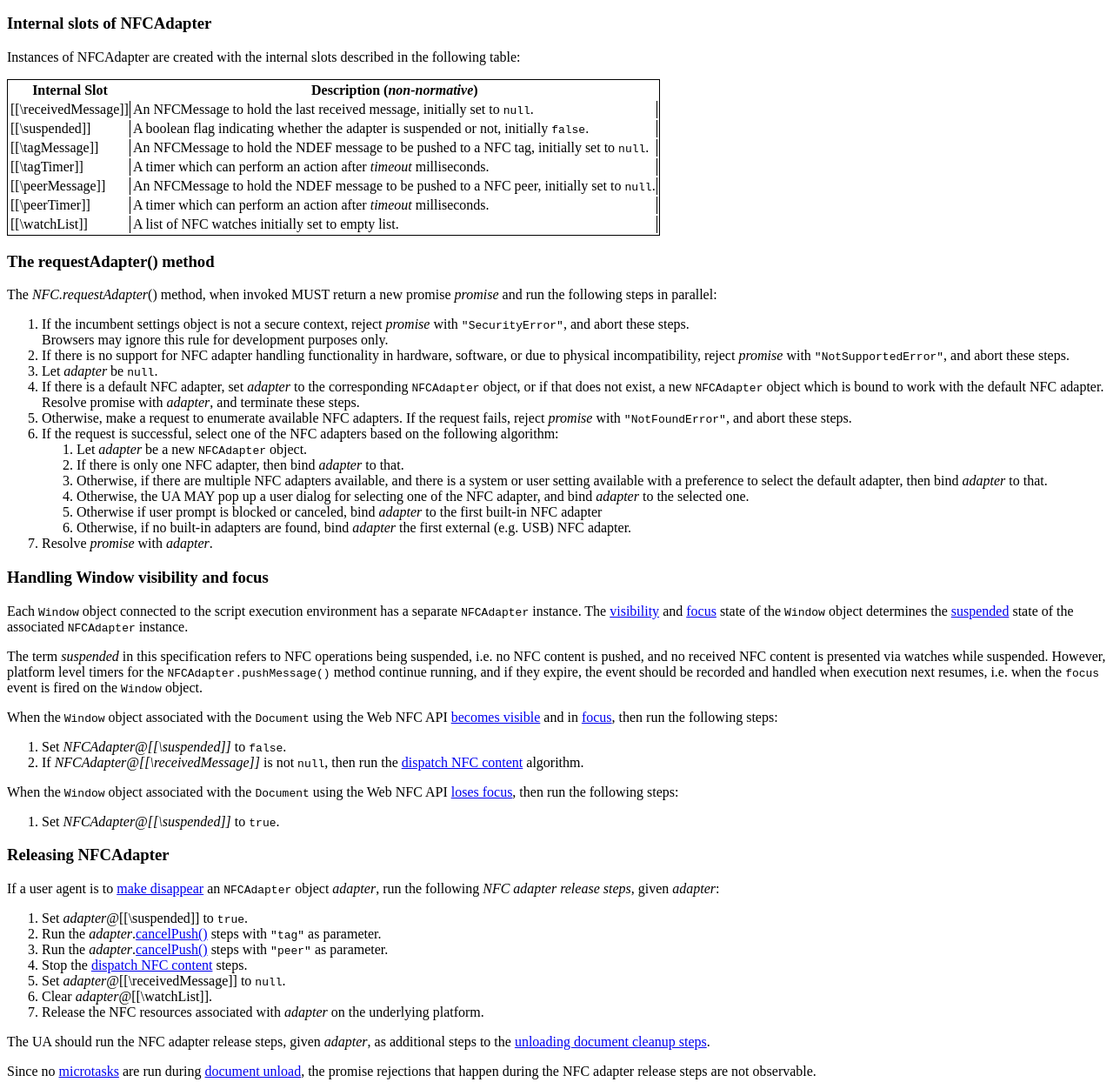
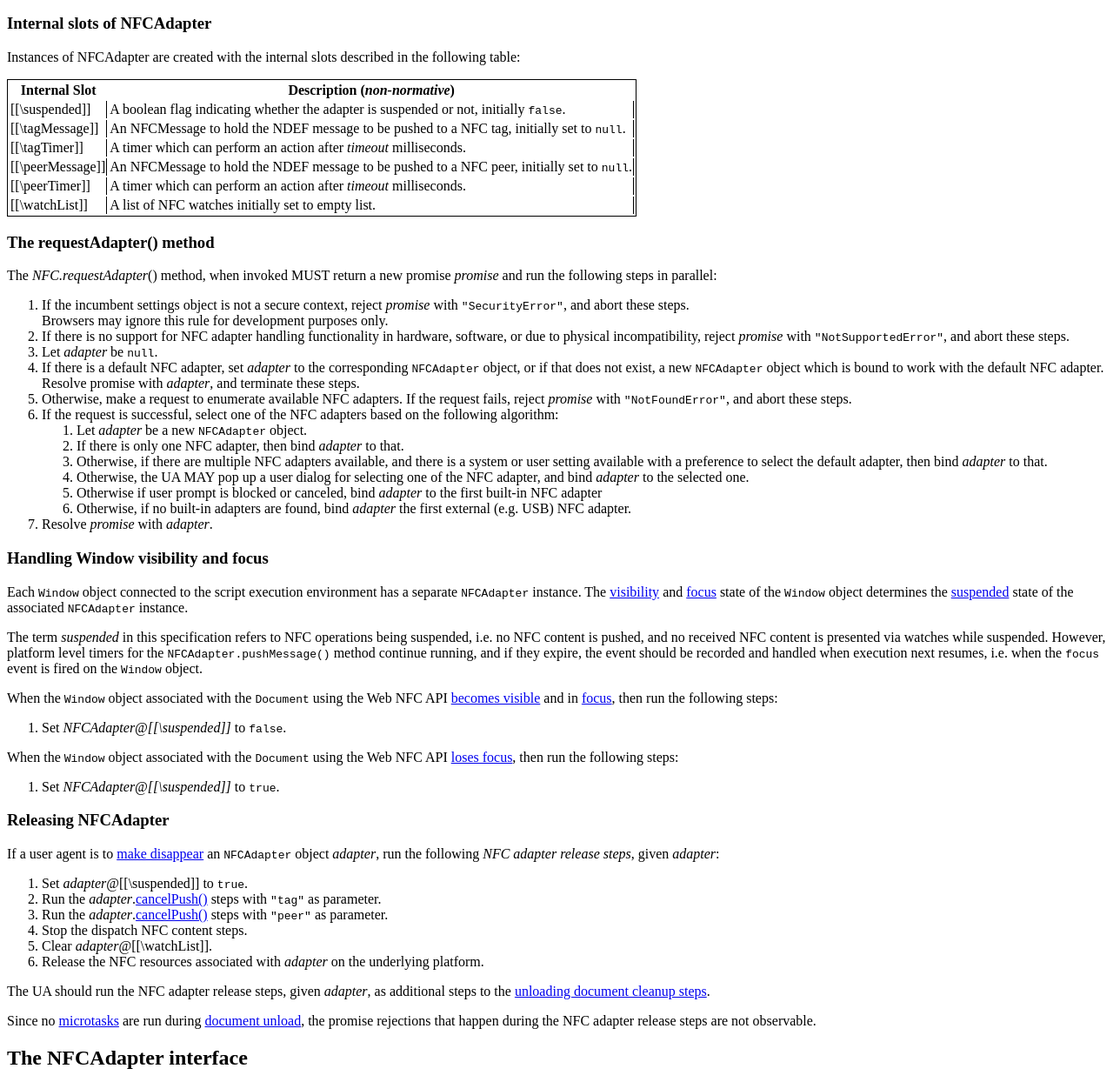
Before and after one commit to w3c/web-nfc, a plain HTML site: page index.html in a window 1280 px wide. Shown: the part 8086-9330 px from the top of the page at 87% size. Drawn offline with Linux system fonts and the light colour scheme.

Commit message:
Remove receivedMessage internal slot.

```diff
--- a/index.html
+++ b/index.html
@@ -1237,13 +1237,6 @@
     </thead>
     <tbody>
      <tr>
-      <td>[[\receivedMessage]]</td>
-      <td>
-        An <a>NFCMessage</a> to hold the last received message, initially
-        set to <code>null</code>.
-      </td>
-     </tr>
-     <tr>
       <td>[[\suspended]]</td>
       <td>
         A boolean flag indicating whether the adapter is suspended or not,
@@ -1394,11 +1387,6 @@
       <li>
         Set <var>NFCAdapter@[[\suspended]]</var> to <code>false</code>.
       </li>
-      <li>
-        If <var>NFCAdapter@[[\receivedMessage]]</var> is not
-        <code>null</code>, then run the <a href="#steps-dispatch">
-        dispatch NFC content</a> algorithm.
-      </li>
     </ol>
     <p>
       When the <code><a>Window</a></code> object associated with the
@@ -1434,10 +1422,7 @@
       steps with <code>"peer"</code> as parameter.
     </li>
     <li>
-      Stop the <a href="#steps-dispatch">dispatch NFC content</a> steps.
-    </li>
-    <li>
-      Set <var>adapter</var>@[[\receivedMessage]] to <code>null</code>.
+      Stop the <a>dispatch NFC content</a> steps.
     </li>
     <li>
       Clear <var>adapter</var>@[[\watchList]].
@@ -2492,15 +2477,17 @@
     following algorithm:
     <ol id ="parse-ndef">
       <li>
+        If <var>NFCAdapter@[[\suspended]]</var> is <code>true</code>, abort
+        these steps.
+      </li>
+      <li>
         Let <var>input</var> be the notation for the <a>NDEF message</a>
         which has been received.
       </li>
       <li>
-        Let <var>message</var> be a new <code>NFCMessage</code> object.
-      </li>
-      <li>
-        Let <var>message</var>.url be <code>null</code>, used for storing the
-        <a>Web NFC Id</a> of <var>message</var>.
+        Let <var>message</var> be a new <code>NFCMessage</code> object, with
+        <var>message</var>.url set to <code>null</code> and
+        <var>message</var>.data set to empty sequence.
       </li>
       <li>
         For each <a>NDEF record</a> which is part of <var>input</var>, run the
@@ -2651,24 +2638,19 @@
         </ol>
       </li>
       <li>
-        Set <var>NFCAdapter@[[\receivedMessage]]</var> to <var>message</var>.
-      </li>
-      <li>
-        If <var>NFCAdapter@[[\suspended]]</var> is <code>false</code>,
-        then run the <a href="#steps-dispatch">dispatch NFC content</a>
-        algorithm.
+        If <var>NFCAdapter@[[\suspended]]</var> is <code>false</code> and
+        <var>message</var>.data is not empty, run the
+        <a>dispatch NFC content</a> steps given <var>message</var>.
       </li>
     </ol>
     </section>
 
     <section><h3>Dispatching NFC content</h3>
     <p>
-      The following steps are used for dispatching received <a>NFC content</a>:
+      To <dfn>dispatch NFC content</dfn> given a <var>message</var> of type
+      <code><a>NFCMessage</a></code> run these steps:
     </p>
-    <ol id="steps-dispatch">
-      <li>
-        Let <var>message</var> be <var>NFCAdapter@[[\receivedMessage]]</var>.
-      </li>
+    <ol>
       <li>
         For each <a>NFC watch</a> <var>watch</var> that has
         been registered using the <code>watch()</code> method in
@@ -2710,16 +2692,9 @@
                 to invoke the <code>MessageCallback</code>var>callback</var>
                 with <var>message</var> as its argument.
               </li>
-              <li>
-                Set <var>NFCAdapter@[[\receivedMessage]]</var> to
-                <code>null</code>.
-              </li>
             </ol>
           </li>
         </ol>
-      </li>
-      <li>
-        Set <var>NFCAdapter@[[\receivedMessage]]</var> to <code>null</code>.
       </li>
     </ol>
     </section>
```
